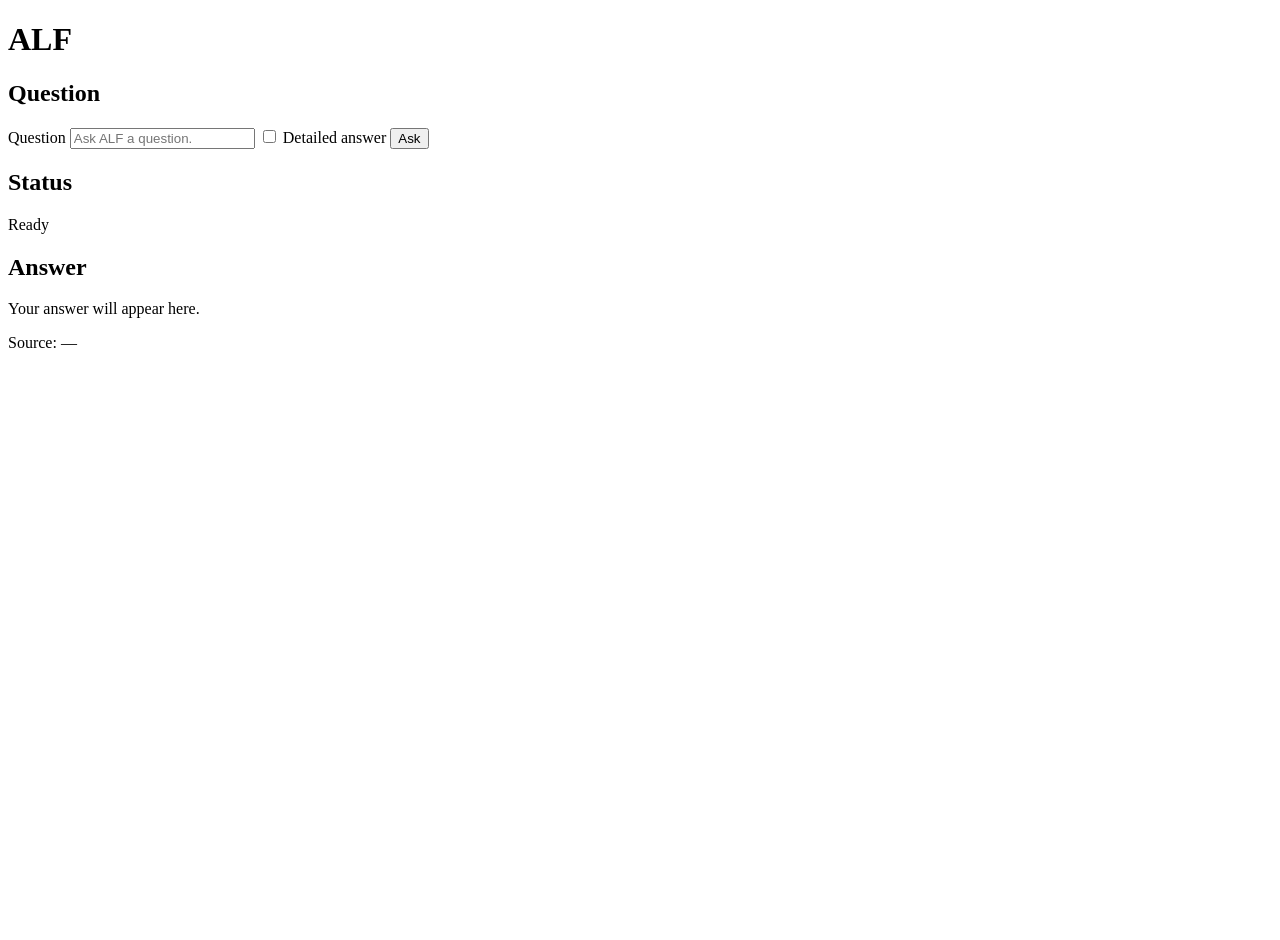
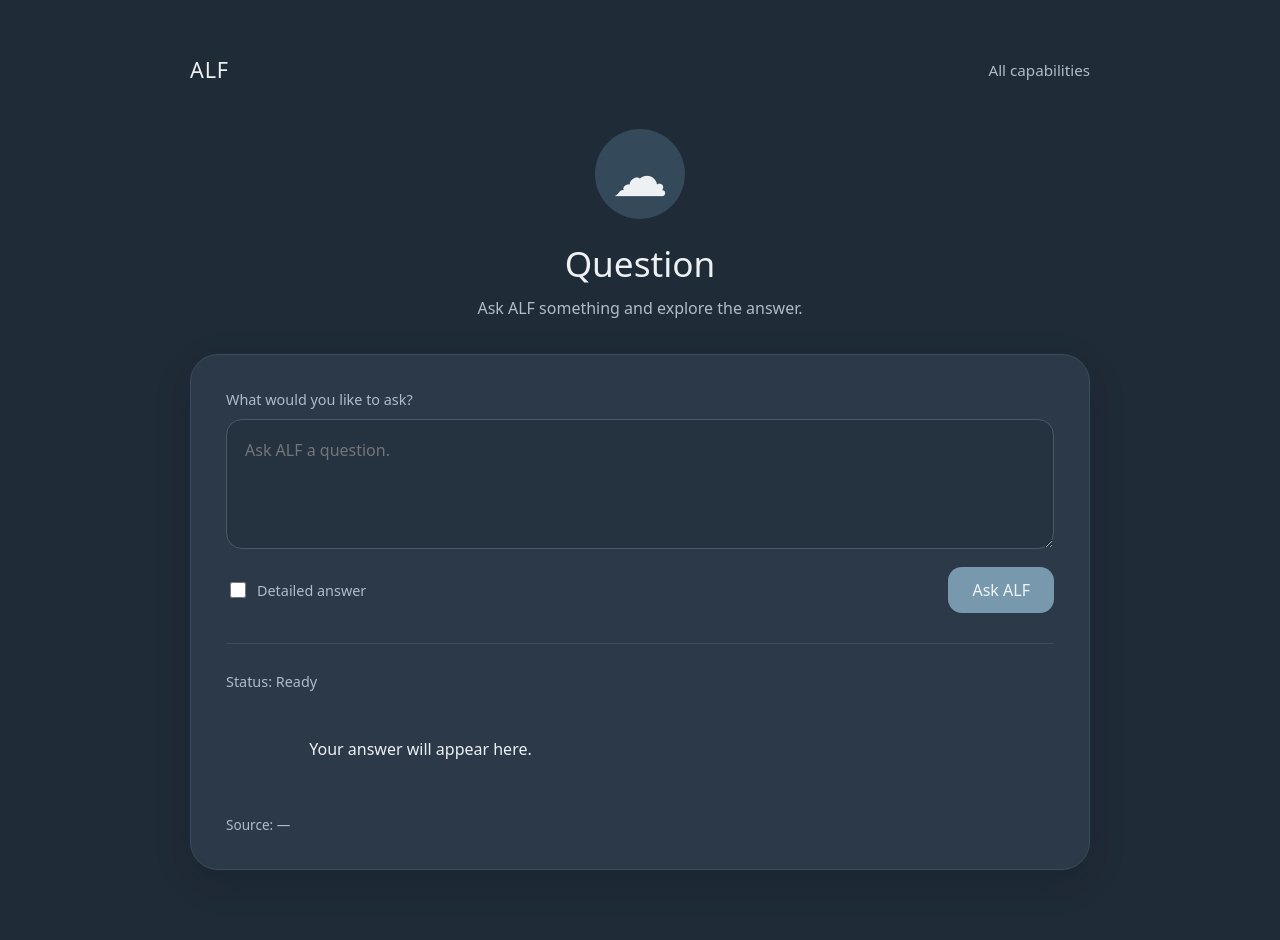
Before and after one commit to pierreworking-cyber/alf, a Flask app: page /question in a window 1280 px wide. Before the commit the page ends 348 px from the top, so only its background shows below. Run offline with Flask 3, Linux system fonts and the light colour scheme.

Commit message:
Organize web interface into package

```diff
--- a/src/alf/templates/question.html
+++ /dev/null
@@ -1,49 +0,0 @@
-<!doctype html>
-<html lang="en">
-<head>
-    <meta charset="utf-8">
-    <meta name="viewport" content="width=device-width, initial-scale=1">
-    <title>ALF — Question</title>
-</head>
-<body>
-    <main>
-        <h1>ALF</h1>
-        <h2>Question</h2>
-
-        <form method="post">
-            <label for="question">Question</label>
-            <input
-                id="question"
-                name="question"
-                type="text"
-                value="{{ question }}"
-                placeholder="Ask ALF a question."
-                required
-            >
-
-            <label>
-                <input
-                    type="checkbox"
-                    name="verbose"
-                    {% if verbose %}checked{% endif %}
-                >
-                Detailed answer
-            </label>
-
-            <button type="submit">Ask</button>
-        </form>
-
-        <section>
-            <h2>Status</h2>
-            <p>{{ status }}</p>
-        </section>
-
-        <section>
-            <h2>Answer</h2>
-            <p>{{ answer }}</p>
-        </section>
-
-        <p>Source: {{ source }}</p>
-    </main>
-</body>
-</html>
--- a/src/alf/web.py
+++ b/src/alf/web/__init__.py
@@ -6,7 +6,7 @@ This module provides the Flask application used by ``alf web``.
 
 from flask import Flask, render_template, request
 
-from .question import answer_question
+from ..question import answer_question
 
 app = Flask(__name__)
 
--- /dev/null
+++ b/src/alf/web/templates/question.html
@@ -0,0 +1,246 @@
+<!doctype html>
+<html lang="en">
+<head>
+    <meta charset="utf-8">
+    <meta name="viewport" content="width=device-width, initial-scale=1">
+    <title>ALF — Question</title>
+
+    <style>
+        * {
+            box-sizing: border-box;
+        }
+
+        body {
+            margin: 0;
+            min-height: 100vh;
+            font-family: system-ui, -apple-system, BlinkMacSystemFont,
+                "Segoe UI", sans-serif;
+            background: #202b38;
+            color: #edf1f3;
+        }
+
+        main {
+            width: min(900px, 90%);
+            margin: 0 auto;
+            padding: 55px 0 70px;
+        }
+
+        .top {
+            display: flex;
+            align-items: center;
+            justify-content: space-between;
+            margin-bottom: 45px;
+        }
+
+        .brand {
+            margin: 0;
+            font-size: 1.35rem;
+            font-weight: 500;
+            letter-spacing: 0.04em;
+        }
+
+        .back {
+            color: #aebdca;
+            text-decoration: none;
+            font-size: 0.95rem;
+        }
+
+        .back:hover {
+            color: #edf1f3;
+        }
+
+        .intro {
+            text-align: center;
+            margin-bottom: 35px;
+        }
+
+        .illustration {
+            width: 90px;
+            height: 90px;
+            margin: 0 auto 20px;
+            border-radius: 50%;
+            display: flex;
+            align-items: center;
+            justify-content: center;
+            background: #34495a;
+            font-size: 3.5rem;
+        }
+
+        h1 {
+            margin: 0 0 10px;
+            font-size: 2.2rem;
+            font-weight: 500;
+        }
+
+        .intro p {
+            margin: 0;
+            color: #aebdca;
+        }
+
+        .workspace {
+            padding: 35px;
+            border-radius: 28px;
+            background: #2b3948;
+            border: 1px solid #3b4b5b;
+            box-shadow: 0 12px 35px rgba(10, 18, 28, 0.18);
+        }
+
+        label {
+            display: block;
+            margin-bottom: 10px;
+            font-size: 0.9rem;
+            color: #aebdca;
+        }
+
+        textarea {
+            display: block;
+            width: 100%;
+            min-height: 130px;
+            padding: 18px;
+            resize: vertical;
+            border: 1px solid #46596b;
+            border-radius: 16px;
+            background: #253341;
+            color: #edf1f3;
+            font: inherit;
+            font-size: 1rem;
+            line-height: 1.5;
+            outline: none;
+        }
+
+        textarea:focus {
+            border-color: #b9cdd1;
+            box-shadow: 0 0 0 3px rgba(185, 205, 209, 0.25);
+        }
+
+        .controls {
+            display: flex;
+            align-items: center;
+            justify-content: space-between;
+            gap: 20px;
+            margin-top: 18px;
+        }
+
+        .detail-option {
+            display: flex;
+            align-items: center;
+            gap: 8px;
+            margin: 0;
+            color: #aebdca;
+        }
+
+        .detail-option input {
+            width: 16px;
+            height: 16px;
+        }
+
+        button {
+            border: 0;
+            border-radius: 14px;
+            padding: 12px 24px;
+            background: #7899ad;
+            color: #f1f5f7;
+            font: inherit;
+            cursor: pointer;
+        }
+
+        button:hover {
+            background: #88a8ba;
+        }
+
+        .response {
+            margin-top: 30px;
+            padding-top: 28px;
+            border-top: 1px solid #3b4b5b;
+        }
+
+        .status {
+            margin-bottom: 18px;
+            font-size: 0.9rem;
+            color: #aebdca;
+        }
+
+        .answer {
+            line-height: 1.7;
+            white-space: pre-wrap;
+        }
+
+        .source {
+            margin-top: 24px;
+            font-size: 0.85rem;
+            color: #aebdca;
+        }
+
+        @media (max-width: 650px) {
+            main {
+                width: min(94%, 900px);
+                padding-top: 35px;
+            }
+
+            .workspace {
+                padding: 24px;
+            }
+
+            .controls {
+                align-items: flex-start;
+                flex-direction: column;
+            }
+        }
+    </style>
+</head>
+
+<body>
+    <main>
+        <div class="top">
+            <p class="brand">ALF</p>
+            <a class="back" href="{{ url_for('home') }}">All capabilities</a>
+        </div>
+
+        <header class="intro">
+            <div class="illustration">☁</div>
+            <h1>Question</h1>
+            <p>Ask ALF something and explore the answer.</p>
+        </header>
+
+        <section class="workspace">
+            <form method="post">
+                <label for="question">What would you like to ask?</label>
+
+                <textarea
+                    id="question"
+                    name="question"
+                    placeholder="Ask ALF a question."
+                    required
+                >{{ question }}</textarea>
+
+                <div class="controls">
+                    <label class="detail-option">
+                        <input
+                            type="checkbox"
+                            name="verbose"
+                            {% if verbose %}checked{% endif %}
+                        >
+                        Detailed answer
+                    </label>
+
+                    <button type="submit">Ask ALF</button>
+                </div>
+            </form>
+
+            <div class="response">
+                <div class="status">
+                    Status: {{ status }}
+                </div>
+
+                <div class="answer">
+                    {{ answer }}
+                </div>
+
+                <div class="source">
+                    Source: {{ source }}
+                </div>
+            </div>
+        </section>
+    </main>
+</body>
+</html>
```
Also changed, not shown: src/alf/web/templates/home.html (renamed from src/alf/templates/home.html, +6 -6 lines).
